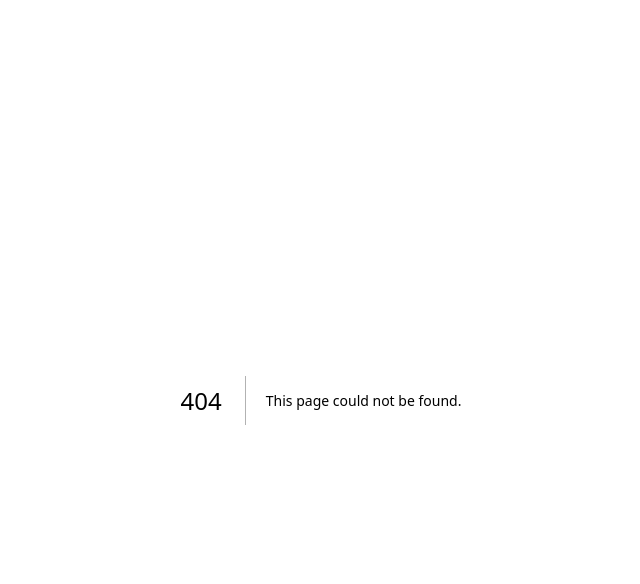
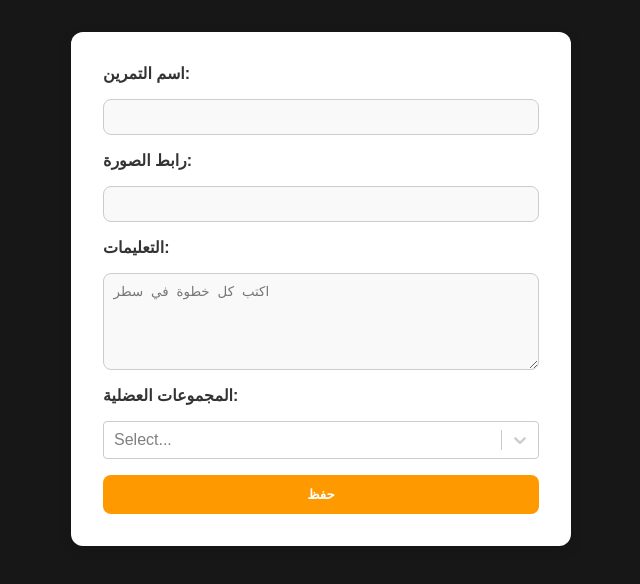
Before and after one commit to sham-dowaji-r/FitNest, a Next.js app: page /exercises/create in a window 1280 px wide. Before the commit this address had no page. Shown: the top 584 px of the page, without its empty margins (319-959 px from the left). Built offline with nearby package versions, Linux system fonts and the light colour scheme; no server answers; the database is empty.

Commit message:
modified adding exercise

```diff
--- /dev/null
+++ b/components/ExerciseForm/ExerciseForm.js
@@ -0,0 +1,115 @@
+import { useState } from "react";
+import styled from "styled-components";
+import Select from "react-select";
+
+const Form = styled.form`
+  max-width: 500px;
+  margin: 2rem auto;
+  padding: 2rem;
+  background: #fff;
+  border-radius: 12px;
+  box-shadow: 0 4px 12px rgba(0, 0, 0, 0.15);
+  display: flex;
+  flex-direction: column;
+  gap: 1rem;
+`;
+
+const Label = styled.label`
+  font-weight: bold;
+  color: #333;
+`;
+
+const Input = styled.input`
+  padding: 0.6rem;
+  border-radius: 8px;
+  border: 1px solid #ccc;
+  background-color: #f9f9f9;
+  color: #000;
+`;
+
+const TextArea = styled.textarea`
+  padding: 0.6rem;
+  border-radius: 8px;
+  border: 1px solid #ccc;
+  background-color: #f9f9f9;
+  color: #000;
+  resize: vertical;
+`;
+
+const Button = styled.button`
+  padding: 0.75rem;
+  background-color: #f90;
+  color: white;
+  font-weight: bold;
+  border: none;
+  border-radius: 8px;
+  cursor: pointer;
+  transition: background 0.3s;
+
+  &:hover {
+    background-color: #e67e00;
+  }
+`;
+
+export default function ExerciseForm({
+  initialData = null,
+  onSubmit,
+  muscleOptions = [],
+}) {
+  const [name, setName] = useState(initialData?.name || "");
+  const [imageUrl, setImageUrl] = useState(initialData?.imageUrl || "");
+  const [instructions, setInstructions] = useState(
+    initialData?.instructions?.join("\n") || ""
+  );
+  const [muscleGroups, setMuscleGroups] = useState(
+    initialData?.muscleGroups || []
+  );
+
+  const handleSubmit = (e) => {
+    e.preventDefault();
+    onSubmit({
+      name,
+      imageUrl,
+      instructions: instructions
+        .split("\n")
+        .map((s) => s.trim())
+        .filter(Boolean),
+      muscleGroups,
+    });
+  };
+
+  return (
+    <Form onSubmit={handleSubmit}>
+      <Label>اسم التمرين:</Label>
+      <Input value={name} onChange={(e) => setName(e.target.value)} required />
+
+      <Label>رابط الصورة:</Label>
+      <Input value={imageUrl} onChange={(e) => setImageUrl(e.target.value)} />
+
+      <Label>التعليمات:</Label>
+      <TextArea
+        rows={5}
+        value={instructions}
+        onChange={(e) => setInstructions(e.target.value)}
+        placeholder="اكتب كل خطوة في سطر"
+      />
+
+      <Label>المجموعات العضلية:</Label>
+      <Select
+        isMulti
+        options={muscleOptions.map((m) => ({
+          value: m._id,
+          label: m.name,
+        }))}
+        value={muscleOptions
+          .filter((m) => muscleGroups.includes(m._id))
+          .map((m) => ({ value: m._id, label: m.name }))}
+        onChange={(selected) => {
+          setMuscleGroups(selected.map((s) => s.value));
+        }}
+      />
+
+      <Button type="submit">حفظ</Button>
+    </Form>
+  );
+}
--- a/components/WorkoutCard/WorkoutCard.js
+++ b/components/WorkoutCard/WorkoutCard.js
@@ -30,7 +30,7 @@ const CardTitle = styled.h2`
 
 export default function WorkoutCard({ workout }) {
   return (
-    <Link href={`/workout/${encodeURIComponent(workout.name)}`} passHref>
+    <Link href={`/workouts/${workout._id}`}>
       <Card>
         <Image
           src={
--- a/lib/mongodb.js
+++ b/lib/mongodb.js
@@ -3,39 +3,21 @@ import mongoose from "mongoose";
 const MONGODB_URI = process.env.MONGODB_URI;
 
 if (!MONGODB_URI) {
-  throw new Error(
-    "Please define the MONGODB_URI environment variable inside .env.local"
-  );
+  throw new Error("Please define the MONGODB_URI environment variable");
 }
 
-let cached = global.mongoose;
-
-if (!cached) {
-  cached = global.mongoose = { conn: null, promise: null };
-}
+let cached = global.mongoose || { conn: null, promise: null };
 
 async function dbConnect() {
-  if (cached.conn) {
-    return cached.conn;
-  }
+  if (cached.conn) return cached.conn;
 
   if (!cached.promise) {
-    const opts = {
+    cached.promise = mongoose.connect(MONGODB_URI, {
       bufferCommands: false,
-    };
-
-    cached.promise = mongoose.connect(MONGODB_URI, opts).then((mongoose) => {
-      return mongoose;
     });
   }
 
-  try {
-    cached.conn = await cached.promise;
-  } catch (e) {
-    cached.promise = null;
-    throw e;
-  }
-
+  cached.conn = await cached.promise;
   return cached.conn;
 }
 
--- a/models/MuscleGroup.js
+++ b/models/MuscleGroup.js
@@ -4,5 +4,6 @@ const MuscleGroupSchema = new mongoose.Schema({
   name: { type: String, required: true, unique: true },
 });
 
+// 👇 لاحظ اسم الـ collection صريح هنا: "muscle-groups"
 export default mongoose.models.MuscleGroup ||
-  mongoose.model("MuscleGroup", MuscleGroupSchema);
+  mongoose.model("MuscleGroup", MuscleGroupSchema, "muscle-groups");
--- a/models/Workout.js
+++ b/models/Workout.js
@@ -2,6 +2,7 @@ import mongoose from "mongoose";
 
 const WorkoutSchema = new mongoose.Schema({
   name: String,
+  slug: { type: String, required: true, unique: true },
   imageUrl: String,
   exercises: [
     {
@@ -15,6 +16,13 @@ const WorkoutSchema = new mongoose.Schema({
   ],
 });
 
-// ✅ استخدم اسم collection صريح "worksout"
+// توليد slug تلقائي من الاسم
+WorkoutSchema.pre("save", function (next) {
+  if (!this.slug && this.name) {
+    this.slug = this.name.toLowerCase().replace(/\s+/g, "-");
+  }
+  next();
+});
+
 export default mongoose.models.Workout ||
   mongoose.model("Workout", WorkoutSchema, "worksout");
--- a/package.json
+++ b/package.json
@@ -15,6 +15,7 @@
     "next": "15.3.4",
     "react": "^19.0.0",
     "react-dom": "^19.0.0",
+    "react-select": "^5.10.1",
     "styled-components": "^6.1.19"
   },
   "devDependencies": {
--- /dev/null
+++ b/src/pages/api/muscle-groups/index.js
@@ -0,0 +1,14 @@
+import dbConnect from "../../../../lib/mongodb";
+import MuscleGroup from "../../../../models/MuscleGroup";
+
+export default async function handler(req, res) {
+  try {
+    await dbConnect();
+    const muscles = await MuscleGroup.find().lean();
+    console.log("Loaded muscle groups:", muscles); // ✅ أضف هذا
+    res.status(200).json(muscles);
+  } catch (error) {
+    console.error("Error fetching muscle groups:", error);
+    res.status(500).json({ error: "Internal Server Error" });
+  }
+}
--- /dev/null
+++ b/src/pages/api/worksout/[id]/add-exercise.js
@@ -0,0 +1,28 @@
+import dbConnect from "../../../../lib/mongodb";
+import Workout from "../../../../models/Workout";
+
+export default async function handler(req, res) {
+  await dbConnect();
+  const { id } = req.query;
+
+  if (req.method === "POST") {
+    const { exerciseId, sets, reps } = req.body;
+
+    const updatedWorkout = await Workout.findByIdAndUpdate(
+      id,
+      {
+        $push: {
+          exercises: {
+            exerciseId, // ← يجب أن يكون ObjectId
+            sets,
+            reps,
+          },
+        },
+      },
+      { new: true }
+    );
+    return res.status(200).json(updatedWorkout);
+  }
+
+  res.status(405).end(); // Method Not Allowed
+}
--- /dev/null
+++ b/src/pages/api/worksout/fix-slugs.js
@@ -0,0 +1,18 @@
+import dbConnect from "../../../lib/mongodb";
+import Workout from "../../../models/Workout";
+
+export default async function handler(req, res) {
+  await dbConnect();
+
+  const workouts = await Workout.find({ slug: { $exists: false } });
+
+  const updated = [];
+
+  for (const workout of workouts) {
+    workout.slug = workout.name.toLowerCase().replace(/\s+/g, "-");
+    await workout.save();
+    updated.push(workout.slug);
+  }
+
+  res.status(200).json({ message: "Slugs added", updated });
+}
--- /dev/null
+++ b/src/pages/exercises/create.js
@@ -0,0 +1,56 @@
+import { useRouter } from "next/router";
+import ExerciseForm from "../../../components/ExerciseForm/ExerciseForm";
+
+export default function CreateExercise({ muscleOptions }) {
+  const router = useRouter();
+  const { workoutId, workoutSlug } = router.query;
+
+  const handleSubmit = async (data) => {
+    const res = await fetch("/api/exercises", {
+      method: "POST",
+      headers: { "Content-Type": "application/json" },
+      body: JSON.stringify(data),
+    });
+    const newExercise = await res.json();
+
+    if (workoutId) {
+      await fetch(`/api/workouts/${workoutId}/add-exercise`, {
+        method: "POST",
+        headers: { "Content-Type": "application/json" },
+        body: JSON.stringify({
+          exerciseId: newExercise._id,
+          sets: 3,
+          reps: 10,
+        }),
+      });
+
+      router.push(`/workouts/${workoutId}`);
+    } else {
+      router.push("/");
+    }
+  };
+
+  return <ExerciseForm onSubmit={handleSubmit} muscleOptions={muscleOptions} />;
+}
+
+export async function getServerSideProps(context) {
+  const protocol = context.req.headers["x-forwarded-proto"] || "http";
+  const host = context.req.headers.host;
+  const baseUrl = `${protocol}://${host}`;
+
+  const res = await fetch(`${baseUrl}/api/muscle-groups`);
+  const contentType = res.headers.get("content-type");
+
+  if (!res.ok || !contentType.includes("application/json")) {
+    console.error("Invalid response:", await res.text());
+    return { props: { muscleOptions: [] } };
+  }
+
+  const muscleOptions = await res.json();
+
+  return {
+    props: {
+      muscleOptions,
+    },
+  };
+}
```
Also changed, not shown: src/pages/workouts/[id].js (renamed from src/pages/workout/[id].js, +16 -3 lines), 1 other file (tests, documents, lock files or other folders).
